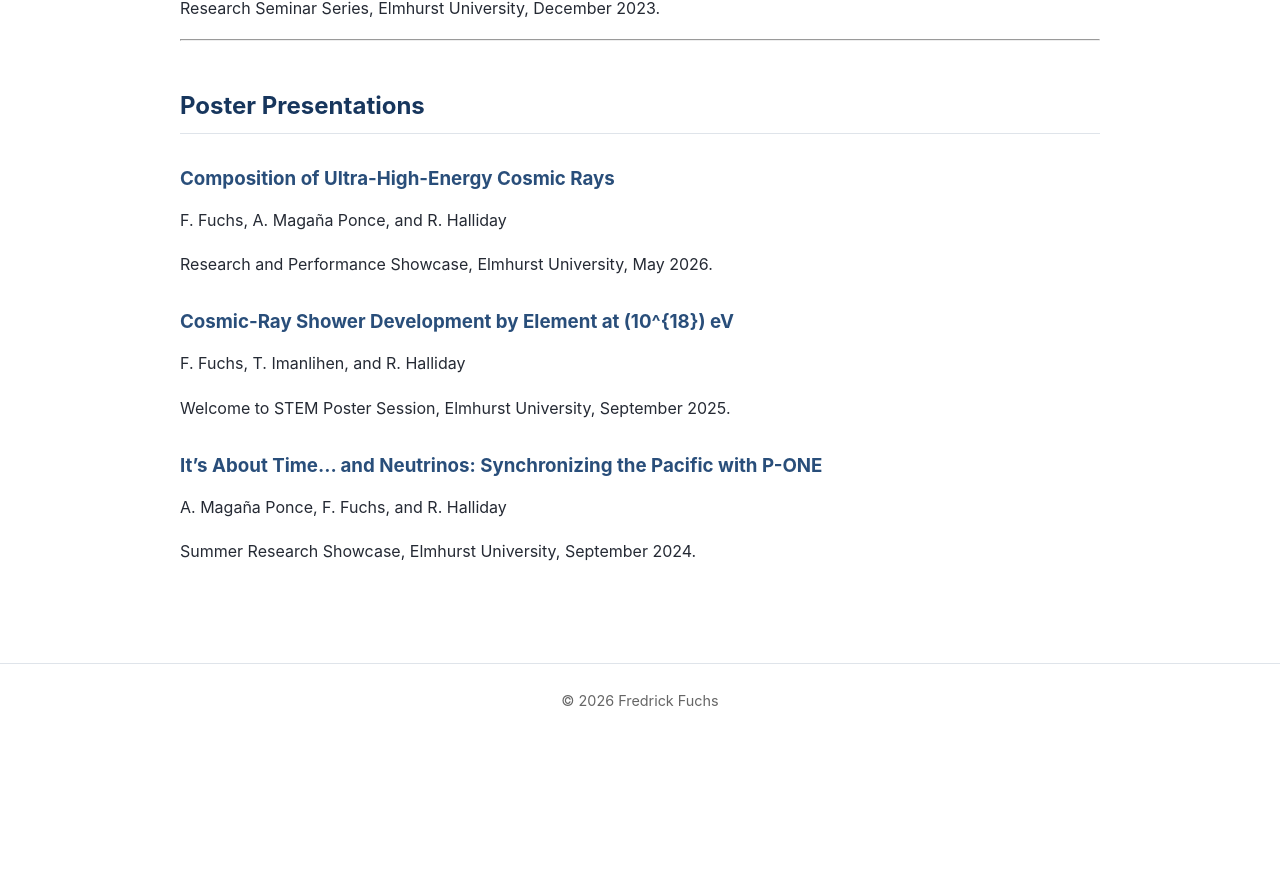
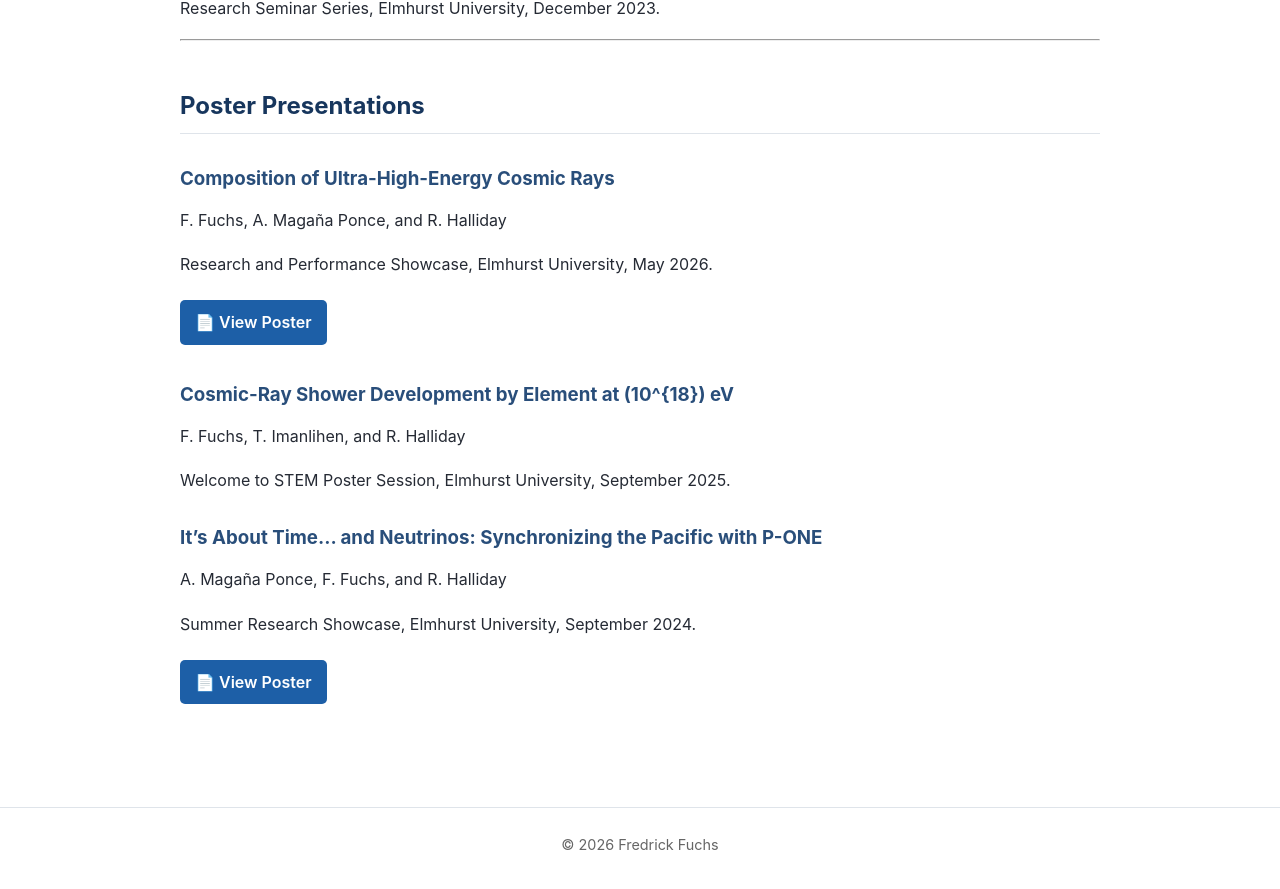
Before and after one commit to I-go-Ope/I-go-Ope.github.io, a Jekyll site: the page built from publications.md, in a window 1280 px wide and 900 px high, scrolled down 3597 px. Shown: the top 889 px of the window. Built offline with Jekyll 4.4.1, drawn with Linux system fonts in a browser that asks for light colours; before the commit the page ends 4352 px from its top, so only the background shows below that.

Commit message:
Update publications.md

```diff
--- a/publications.md
+++ b/publications.md
@@ -147,6 +147,11 @@ F. Fuchs, A. Magaña Ponce, and R. Halliday
 
 Research and Performance Showcase, Elmhurst University, May 2026.
 
+<a class="button-link"
+href="/Composition%20of%20Ultra-High-Energy%20Cosmic%20Rays.pdf">
+📄 View Poster
+</a>
+
 ### Cosmic-Ray Shower Development by Element at \(10^{18}\) eV
 
 F. Fuchs, T. Imanlihen, and R. Halliday
@@ -158,3 +163,8 @@ Welcome to STEM Poster Session, Elmhurst University, September 2025.
 A. Magaña Ponce, F. Fuchs, and R. Halliday
 
 Summer Research Showcase, Elmhurst University, September 2024.
+
+<a class="button-link"
+href="/P-ONE%20Central%20Timing%20Poster.pdf">
+📄 View Poster
+</a>
```
